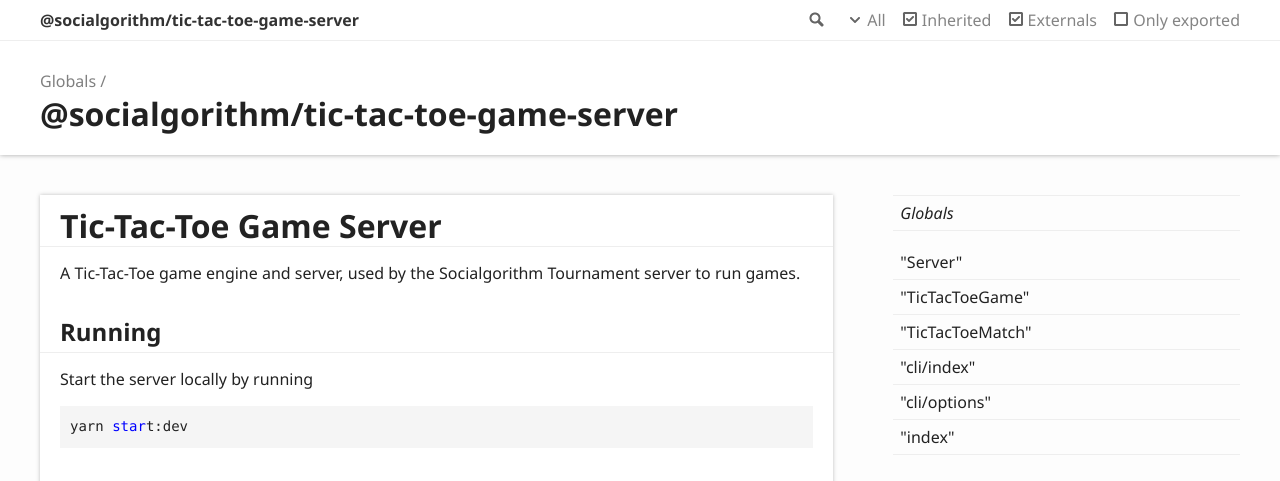
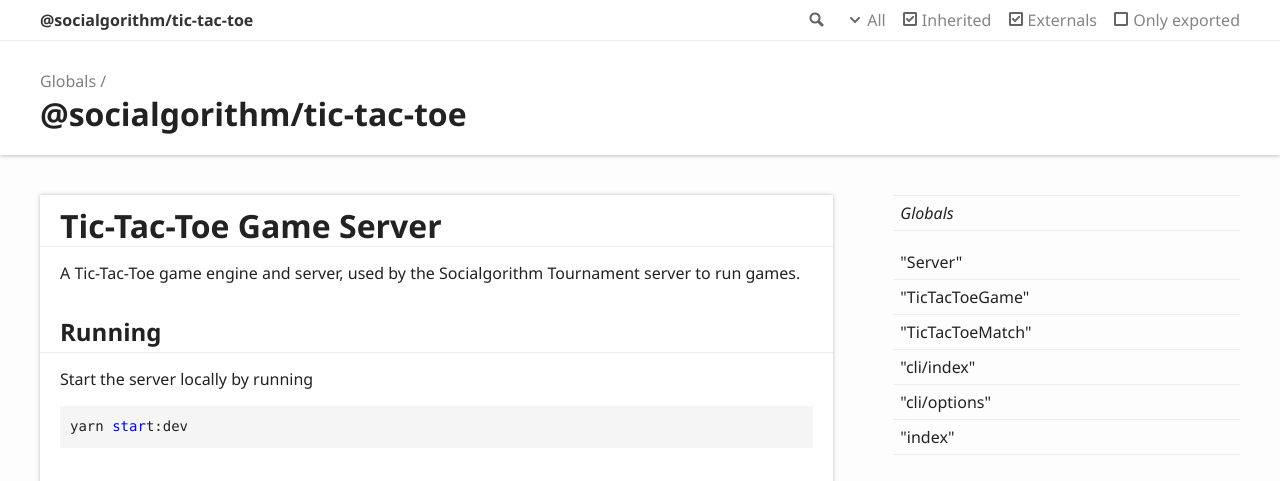
Before and after one commit to socialgorithm/tic-tac-toe, a website: page docs/index.html in a window 1280 px wide. Shown: the top 481 px of the page. Drawn offline with Linux system fonts and the light colour scheme.

Commit message:
Switch to short name

```diff
--- a/docs/index.html
+++ b/docs/index.html
@@ -3,7 +3,7 @@
 <head>
 	<meta charset="utf-8">
 	<meta http-equiv="X-UA-Compatible" content="IE=edge">
-	<title>@socialgorithm/tic-tac-toe-game-server</title>
+	<title>@socialgorithm/tic-tac-toe</title>
 	<meta name="description" content="">
 	<meta name="viewport" content="width=device-width, initial-scale=1">
 	<link rel="stylesheet" href="assets/css/main.css">
@@ -22,7 +22,7 @@
 						<li class="state loading">Preparing search index...</li>
 						<li class="state failure">The search index is not available</li>
 					</ul>
-					<a href="index.html" class="title">@socialgorithm/tic-tac-toe-game-server</a>
+					<a href="index.html" class="title">@socialgorithm/tic-tac-toe</a>
 				</div>
 				<div class="table-cell" id="tsd-widgets">
 					<div id="tsd-filter">
@@ -56,7 +56,7 @@
 					<a href="globals.html">Globals</a>
 				</li>
 			</ul>
-			<h1> @socialgorithm/tic-tac-toe-game-server</h1>
+			<h1> @socialgorithm/tic-tac-toe</h1>
 		</div>
 	</div>
 </header>
@@ -64,7 +64,7 @@
 	<div class="row">
 		<div class="col-8 col-content">
 			<div class="tsd-panel tsd-typography">
-				<h1 id="tic-tac-toe-game-server">Tic-Tac-Toe Game Server</h1>
+				<h1 id="tic-tac-toe">Tic-Tac-Toe Game Server</h1>
 				<p>A Tic-Tac-Toe game engine and server, used by the Socialgorithm Tournament server to run games.</p>
 				<h2 id="running">Running</h2>
 				<p>Start the server locally by running</p>
```
Also changed, not shown: docs/globals.html (+3 -3 lines), package.json (+4 -4 lines), 1 other file.
